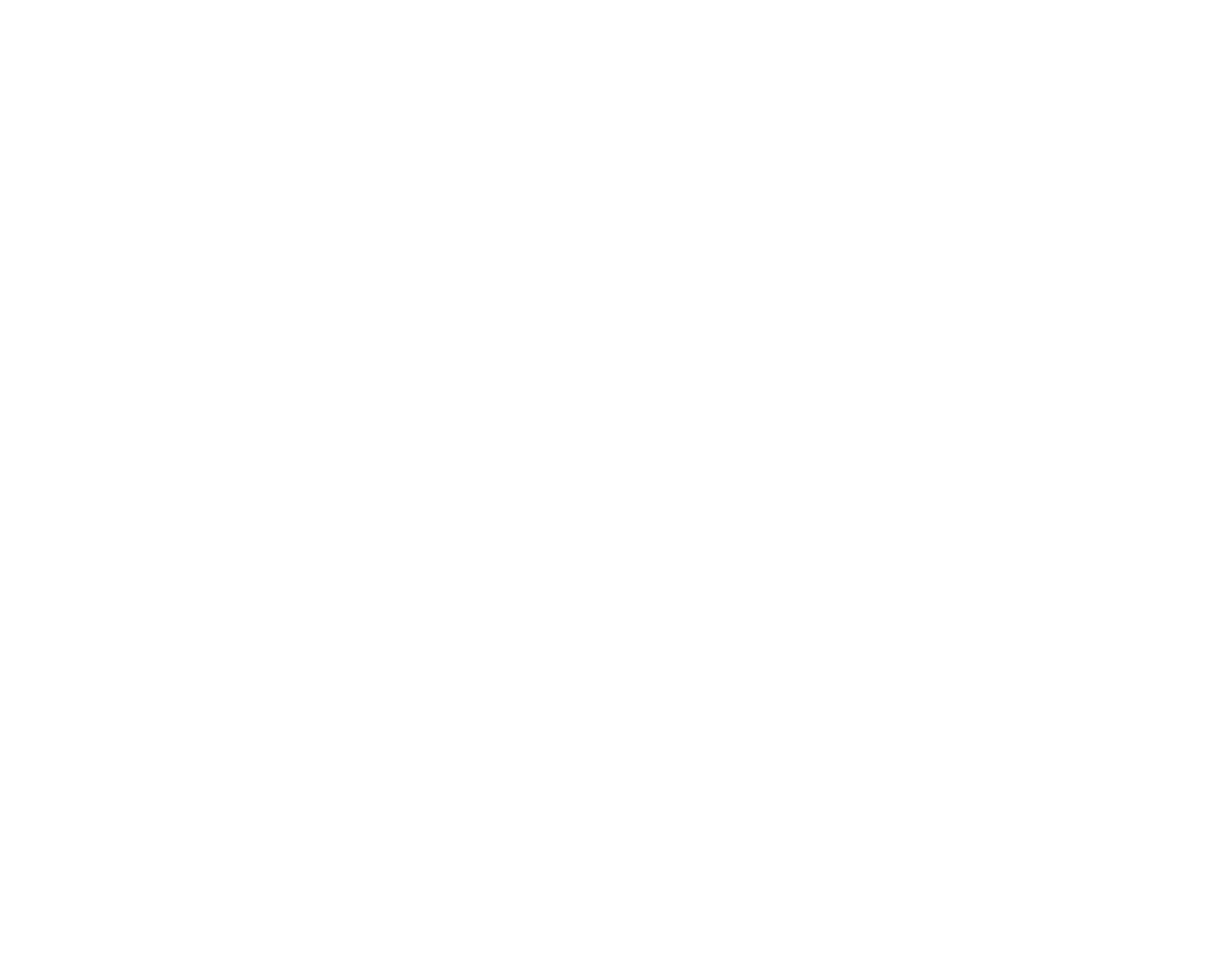
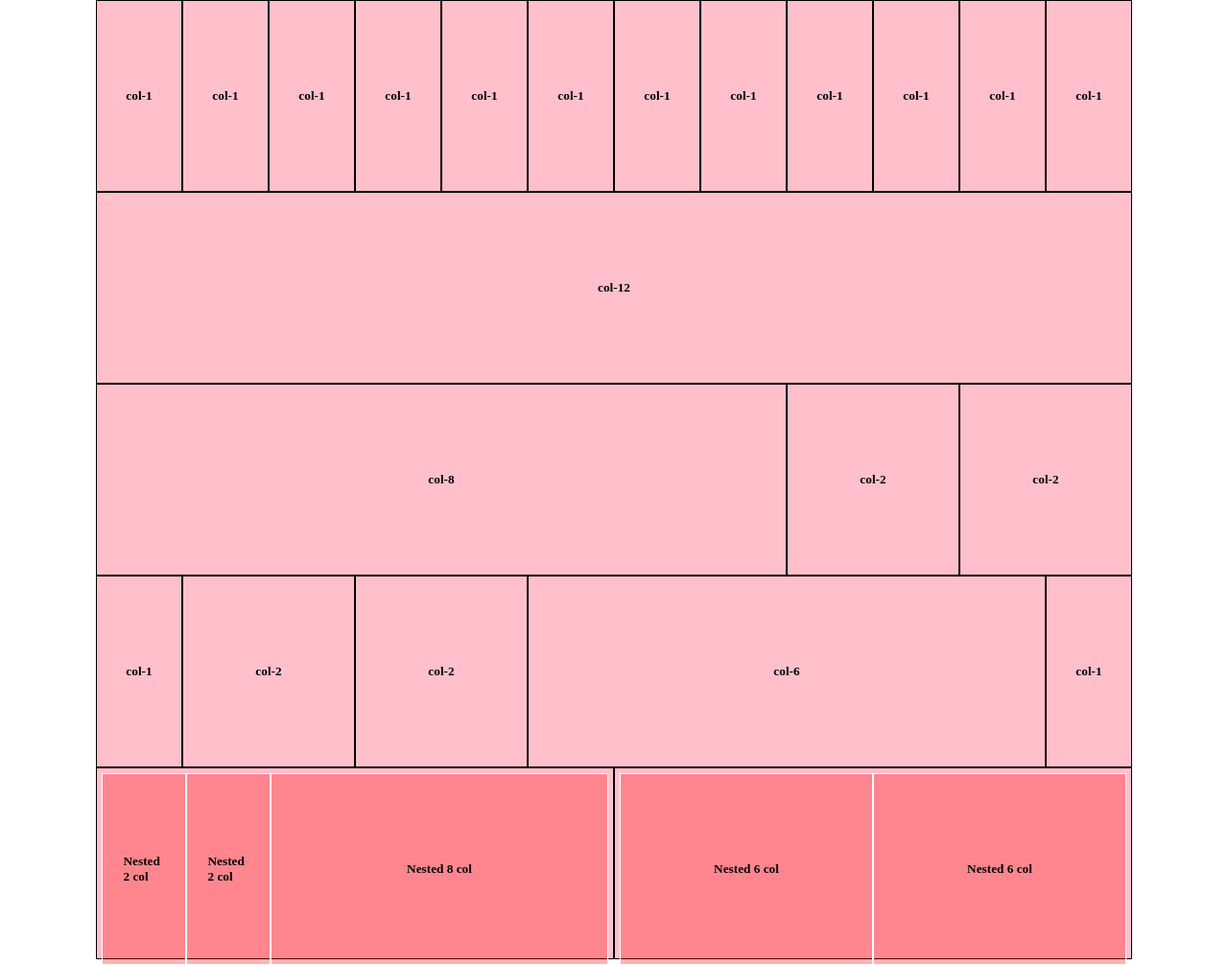
Before and after one commit to alessandrodigiacomantonio/html-css-12bool, a plain HTML site: page index.html in a window 1280 px wide. Shown: the whole page at 96% size. Before the commit the page ends 800 px from the top, so only its background shows below. Drawn offline with Linux system fonts and the light colour scheme.

Commit message:
12_bool: aggiunte misure offset colonne

```diff
--- a/css/12_bool.css
+++ b/css/12_bool.css
@@ -3,3 +3,92 @@
   margin: 0;
   padding: 0;
 }
+
+.container {
+  max-width: 1080px;
+  margin: 0 auto;
+}
+.container::after {
+  display: table;
+  clear: both;
+  content: "";
+}
+
+[class*="col-"] {
+  float: left;
+}
+
+/* misure varie colonne */
+.col-1 {
+  width: calc((100% / 12) * 1);
+}
+.col-2 {
+  width: calc((100% / 12) * 2);
+}
+.col-3 {
+  width: calc((100% / 12) * 3);
+}
+.col-4 {
+  width: calc((100% / 12) * 4);
+}
+.col-5 {
+  width: calc((100% / 12) * 5);
+}
+.col-6 {
+  width: calc((100% / 12) * 6);
+}
+.col-7 {
+  width: calc((100% / 12) * 7);
+}
+.col-8 {
+  width: calc((100% / 12) * 8);
+}
+.col-9 {
+  width: calc((100% / 12) * 9);
+}
+.col-10 {
+  width: calc((100% / 12) * 10);
+}
+.col-11 {
+  width: calc((100% / 12) * 11);
+}
+.col-12 {
+  width: calc((100% / 12) * 12);
+}
+/* /misure varie colonne */
+
+/* misure vari offset */
+.col-offset-1 {
+  margin-left: calc((100% / 12) * 1);
+}
+.col-offset-2 {
+  margin-left: calc((100% / 12) * 2);
+}
+.col-offset-3 {
+  margin-left: calc((100% / 12) * 3);
+}
+.col-offset-4 {
+  margin-left: calc((100% / 12) * 4);
+}
+.col-offset-5 {
+  margin-left: calc((100% / 12) * 5);
+}
+.col-offset-6 {
+  margin-left: calc((100% / 12) * 6);
+}
+.col-offset-7 {
+  margin-left: calc((100% / 12) * 7);
+}
+.col-offset-8 {
+  margin-left: calc((100% / 12) * 8);
+}
+.col-offset-9 {
+  margin-left: calc((100% / 12) * 9);
+}
+.col-offset-10 {
+  margin-left: calc((100% / 12) * 10);
+}
+.col-offset-11 {
+  margin-left: calc((100% / 12) * 11);
+}
+/* /misure vari offset */
--- a/css/style.css
+++ b/css/style.css
@@ -0,0 +1,27 @@
+.container {
+  background-color: pink;
+}
+
+[class*="col-"] {
+  height: 200px;
+  border: 1px solid #000;
+}
+
+.centered {
+  position: relative;
+}
+.centered > * {
+  position: absolute;
+  top: 50%;
+  left: 50%;
+  transform: translate(-50%, -50%);
+}
+.row-5 .left,
+.row-5 .right {
+  padding: 5px;
+}
+.row-5 .left [class*="col-"],
+.row-5 .right [class*="col-"] {
+  border: 1px solid #fff;
+  background-color: rgba(255, 0, 0, 0.3);
+}
--- a/index.html
+++ b/index.html
@@ -10,45 +10,44 @@
 </head>
 <body>
   <div class="container">
-    <div class="container">
-      <div class="column col-1"></div>
-      <div class="column col-1"></div>
-      <div class="column col-1"></div>
-      <div class="column col-1"></div>
-      <div class="column col-1"></div>
-      <div class="column col-1"></div>
-      <div class="column col-1"></div>
-      <div class="column col-1"></div>
-      <div class="column col-1"></div>
-      <div class="column col-1"></div>
-      <div class="column col-1"></div>
-      <div class="column col-1"></div>
+    <div class="container row-1">
+      <div class="column col-1 centered"><h5>col-1</h5></div>
+      <div class="column col-1 centered"><h5>col-1</h5></div>
+      <div class="column col-1 centered"><h5>col-1</h5></div>
+      <div class="column col-1 centered"><h5>col-1</h5></div>
+      <div class="column col-1 centered"><h5>col-1</h5></div>
+      <div class="column col-1 centered"><h5>col-1</h5></div>
+      <div class="column col-1 centered"><h5>col-1</h5></div>
+      <div class="column col-1 centered"><h5>col-1</h5></div>
+      <div class="column col-1 centered"><h5>col-1</h5></div>
+      <div class="column col-1 centered"><h5>col-1</h5></div>
+      <div class="column col-1 centered"><h5>col-1</h5></div>
+      <div class="column col-1 centered"><h5>col-1</h5></div>
     </div>
-    <div class="container">
-      <div class="column col-12"></div>
+    <div class="container row-2">
+      <div class="column col-12 centered"><h5>col-12</h5></div>
     </div>
-    <div class="container">
-      <div class="column col-8"></div>
-      <div class="column col-2"></div>
-      <div class="column col-2"></div>
+    <div class="container row-3">
+      <div class="column col-8 centered"><h5>col-8</h5></div>
+      <div class="column col-2 centered"><h5>col-2</h5></div>
+      <div class="column col-2 centered"><h5>col-2</h5></div>
     </div>
-    <div class="container">
-      <div class="column col-1"></div>
-      <div class="column col-2"></div>
-      <div class="column col-2"></div>
-      <div class="column col-6"></div>
-      <div class="column col-1"></div>
+    <div class="container row-4">
+      <div class="column col-1 centered"><h5>col-1</h5></div>
+      <div class="column col-2 centered"><h5>col-2</h5></div>
+      <div class="column col-2 centered"><h5>col-2</h5></div>
+      <div class="column col-6 centered"><h5>col-6</h5></div>
+      <div class="column col-1 centered"><h5>col-1</h5></div>
     </div>
-    <div class="container">
-      <div class="column col-6">
-        <div class="column col-2"></div>
-        <div class="column col-2"></div>
-        <div class="column col-8"></div>
+    <div class="container row-5">
+      <div class="column col-6 left container">
+        <div class="column col-2 centered"><h5>Nested 2 col</h5></div>
+        <div class="column col-2 centered"><h5>Nested 2 col</h5></div>
+        <div class="column col-8 centered"><h5>Nested 8 col</h5></div>
       </div>
-      <div class="column col-6">
-        <div class="column col-2"></div>
-        <div class="column col-2"></div>
-        <div class="column col-8"></div>
+      <div class="column col-6 right container">
+        <div class="column col-6 centered"><h5>Nested 6 col</h5></div>
+        <div class="column col-6 centered"><h5>Nested 6 col</h5></div>
       </div>
     </div>
   </div>
```
